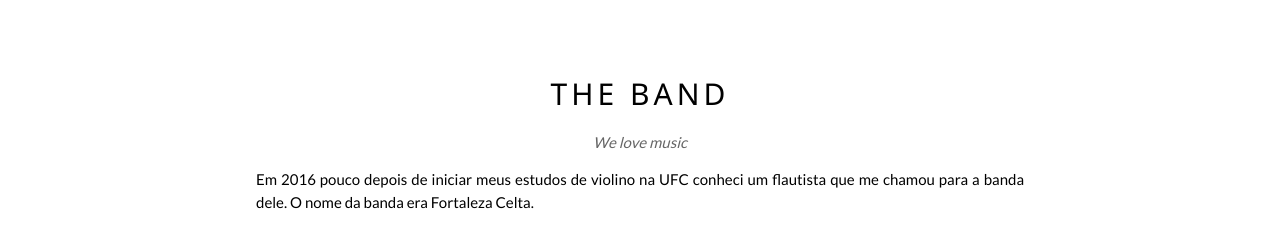
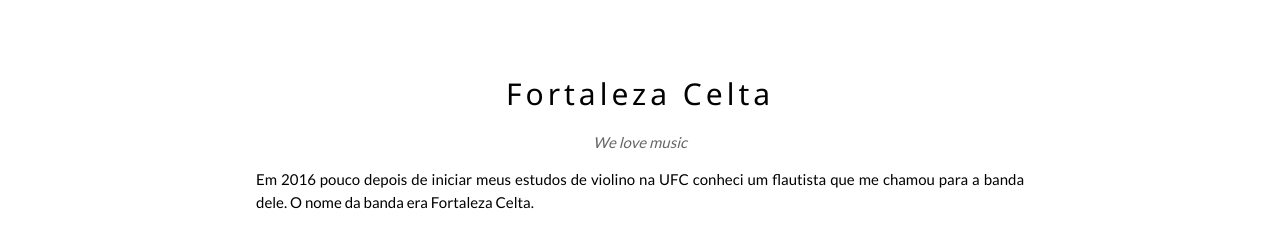
Before and after one commit to Fernandocarvalh01/Avaliacao2-Pratica, a website: page index.html in a window 1280 px wide. Shown: the part 72-297 px from the top of the page. Drawn offline with nearby package versions, Linux system fonts and the light colour scheme.

Commit message:
Historia Titulo

```diff
--- a/index.html
+++ b/index.html
@@ -136,7 +136,7 @@
         style="max-width: 800px"
         id="band"
       >
-        <h2 class="w3-wide">THE BAND</h2>
+        <h2 class="w3-wide">Fortaleza Celta</h2>
         <p class="w3-opacity"><i>We love music</i></p>
         <p class="w3-justify">
           Em 2016 pouco depois de iniciar meus estudos de violino na UFC conheci um flautista que me chamou para a banda dele. O nome da banda era Fortaleza Celta.
```
